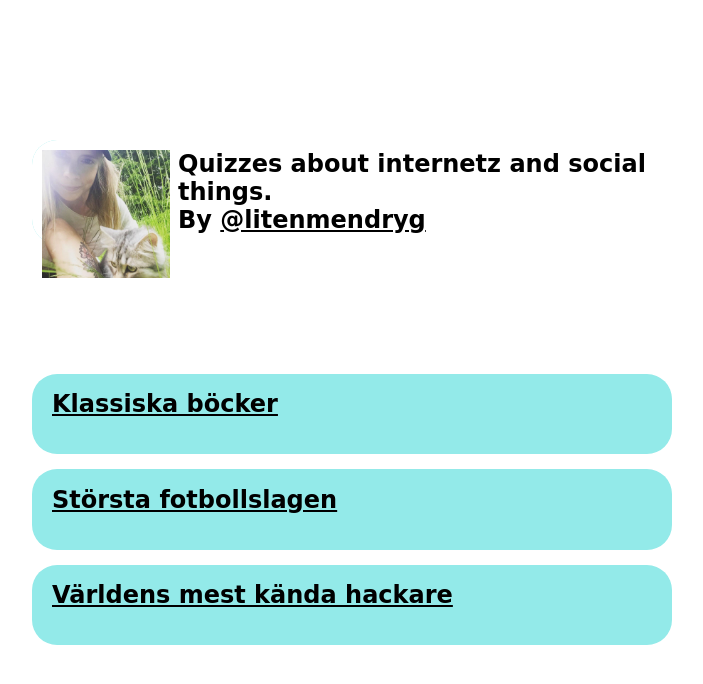
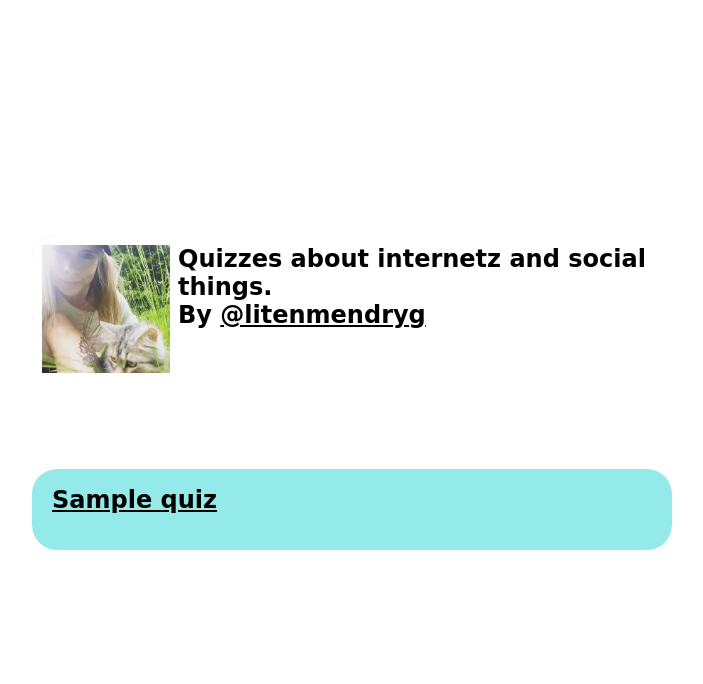
Before and after one commit to lindaheriksson/quizsite, a Django app: page / in a window 1280 px wide. Shown: the top 684 px of the page, without its empty margins (288-991 px from the left). Run offline with Django 3.2, Linux system fonts and the light colour scheme; tables that the repository leaves empty hold one stand-in row (values such as "Sample post").

Commit message:
show all quizzes

```diff
--- a/quiz/templates/quiz/index.html
+++ b/quiz/templates/quiz/index.html
@@ -28,11 +28,11 @@
 						</div>
 					</div>
 
-					{% for quiz_slug, quiz in quizzes.items %}
+					{% for quiz in quizzes %}
 					<div class="wrapper">
 						<div class="whole-guestion">
    	 						<h1>
-   	 							<a href="{% url "quiz_page" quiz_slug %}">
+   	 							<a href="{% url "quiz_page" quiz.slug %}">
 									{{ quiz.name }}
 								</a>
 							</h1>
--- a/quiz/views.py
+++ b/quiz/views.py
@@ -1,17 +1,18 @@
 # coding: utf-8
 
 from django.shortcuts import render
+from quiz.models import Quiz
 
 def index(request):
 	context = {
-		"quizzes": quizzes,
+		"quizzes": Quiz.objects.all(),
 	}
 	return render(request, "quiz/index.html", context)
 
 def quiz(request, slug):
 	context = {
-		"quiz": quizzes[slug],
-		"quiz_slug": slug,
+		"quiz": Quiz.objects.get(slug=slug),
+
 	}
 	return render(request, "quiz/quiz.html", context)
 
@@ -34,16 +35,16 @@ def result(request, slug):
 	}
 	return render(request, "quiz/result.html", context)
 
-quizzes = {
-	"klassiker": {
-   		"name": u"Klassiska böcker",
-	   	"description": "Hur bra kan du dina klassiker?"
-	},
-	"fotboll": {
-	   	"name": "Största fotbollslagen",
-	   	"description": "Kan du dina lag?"
-	},
-	"kanda-hackare": {
-	    	"name": "Världens mest kända hackare",
-	    	"description": "Hackerhistoria är viktigt, kan du den?"	},
-}
+# quizzes = {
+# 	"klassiker": {
+#    		"name": u"Klassiska böcker",
+# 	   	"description": "Hur bra kan du dina klassiker?"
+# 	},
+# 	"fotboll": {
+# 	   	"name": "Största fotbollslagen",
+# 	   	"description": "Kan du dina lag?"
+# 	},
+# 	"kanda-hackare": {
+# 	    	"name": "Världens mest kända hackare",
+# 	    	"description": "Hackerhistoria är viktigt, kan du den?"	},
+# }
```
Also changed, not shown: quiz/templates/quiz/quiz.html (+6 -6 lines).
